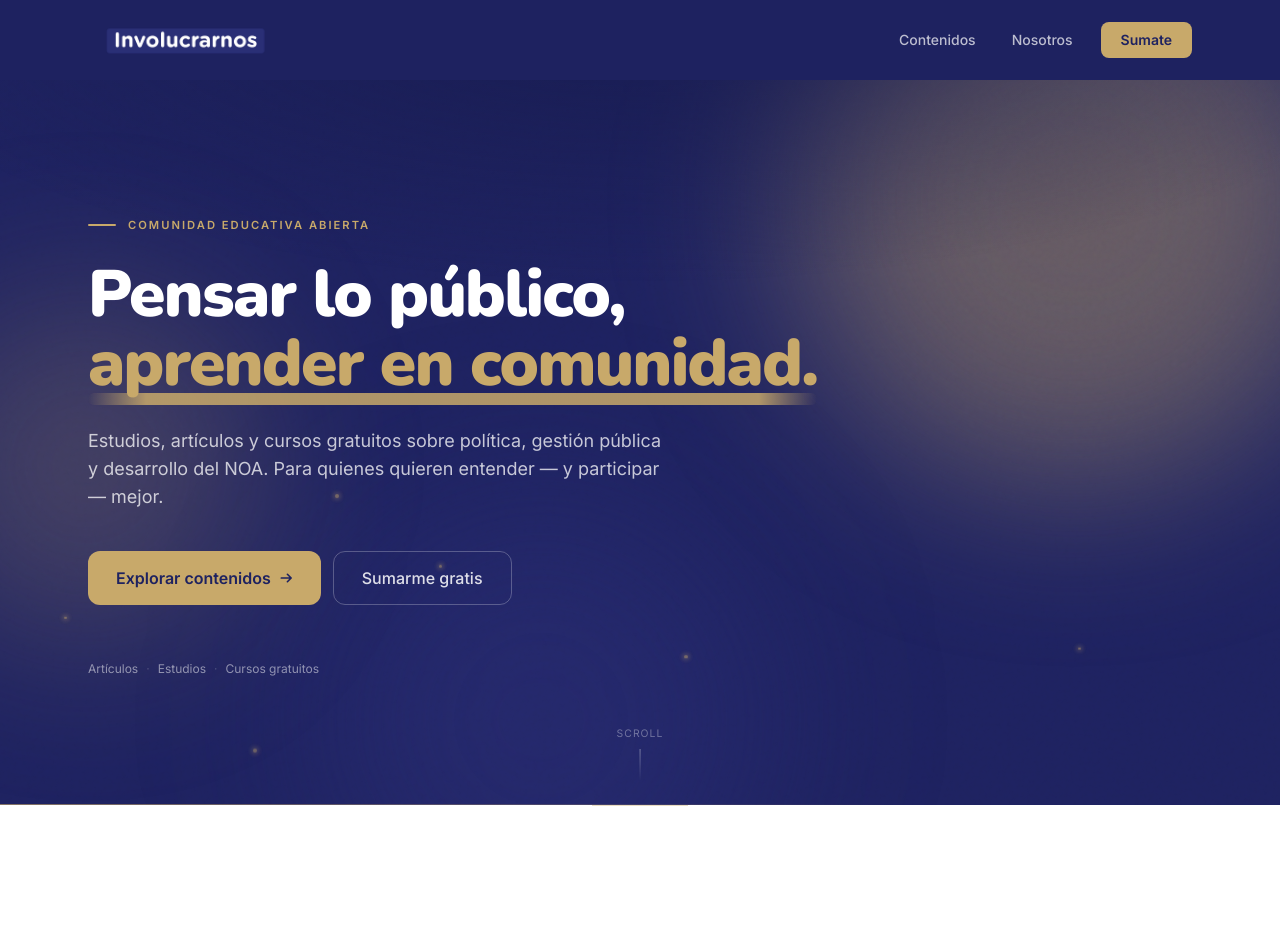
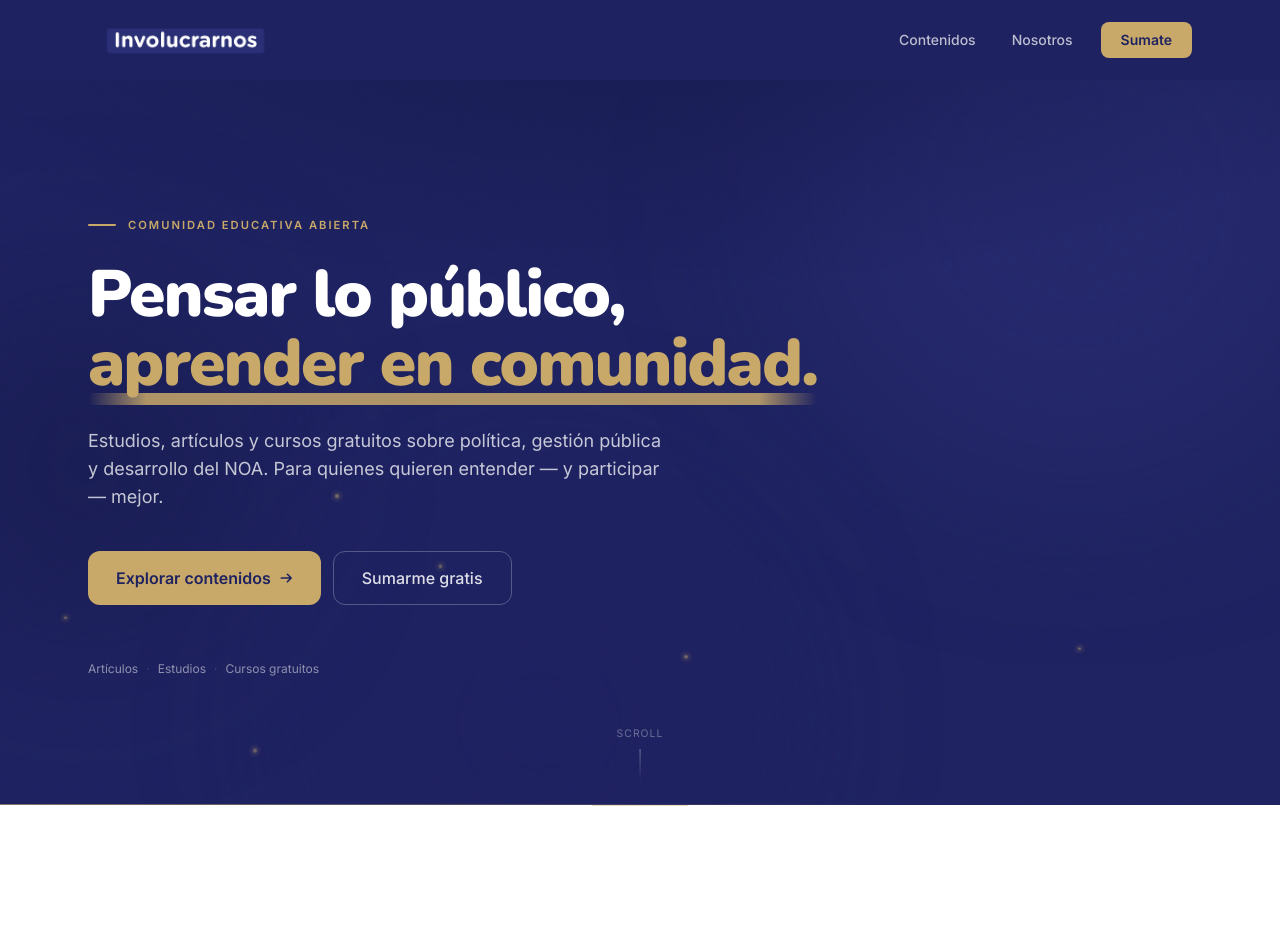
Before and after one commit to fabriziocarugatti/involucrarnos-web, a Next.js app: page / in a window 1280 px wide. Shown: the top 943 px of the page. Built offline with nearby package versions, Linux system fonts and the light colour scheme.

Commit message:
style: blobs en azul, sin tinte dorado en el fondo

```diff
--- a/src/app/globals.css
+++ b/src/app/globals.css
@@ -51,26 +51,26 @@ html {
 .blob-1 {
   width: 520px;
   height: 520px;
-  background: rgba(200, 169, 106, 0.42);
+  background: rgba(42, 47, 118, 0.55);
   top: -12%;
   right: -8%;
-  animation: drift1 22s ease-in-out infinite;
+  animation: drift1 24s ease-in-out infinite;
 }
 .blob-2 {
   width: 420px;
   height: 420px;
-  background: rgba(42, 47, 118, 0.55);
+  background: rgba(30, 34, 96, 0.7);
   bottom: -18%;
   left: 24%;
-  animation: drift2 28s ease-in-out infinite;
+  animation: drift2 30s ease-in-out infinite;
 }
 .blob-3 {
   width: 340px;
   height: 340px;
-  background: rgba(200, 169, 106, 0.22);
+  background: rgba(22, 26, 76, 0.55);
   top: 35%;
   left: -8%;
-  animation: drift3 32s ease-in-out infinite;
+  animation: drift3 34s ease-in-out infinite;
 }
 @keyframes drift1 {
   0%, 100% { transform: translate(0, 0) scale(1); }
--- a/src/components/NosotrosSection.tsx
+++ b/src/components/NosotrosSection.tsx
@@ -7,14 +7,14 @@ export default function NosotrosSection() {
 
   return (
     <section id="nosotros" className="relative bg-azul-dark py-20 md:py-28 lg:py-32 overflow-hidden grain">
-      {/* slow-drifting blob */}
+      {/* slow-drifting azul blobs */}
       <div className="blob-field">
         <div
           className="blob"
           style={{
             width: '600px',
             height: '600px',
-            background: 'rgba(200,169,106,0.18)',
+            background: 'rgba(42,47,118,0.6)',
             top: '-15%',
             left: '-10%',
             animationDuration: '34s',
@@ -28,7 +28,7 @@ export default function NosotrosSection() {
           style={{
             width: '450px',
             height: '450px',
-            background: 'rgba(42,47,118,0.5)',
+            background: 'rgba(22,26,76,0.65)',
             bottom: '-20%',
             right: '5%',
             animationDuration: '30s',
```
